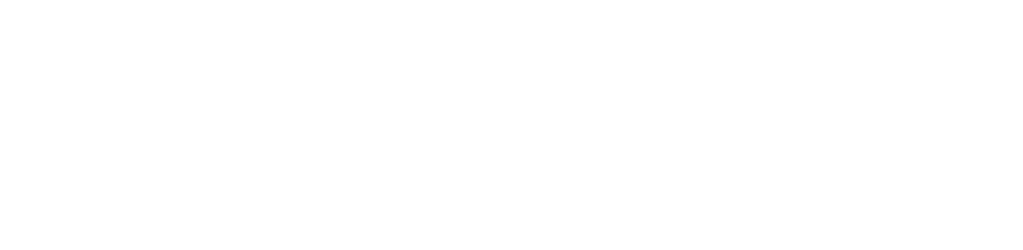
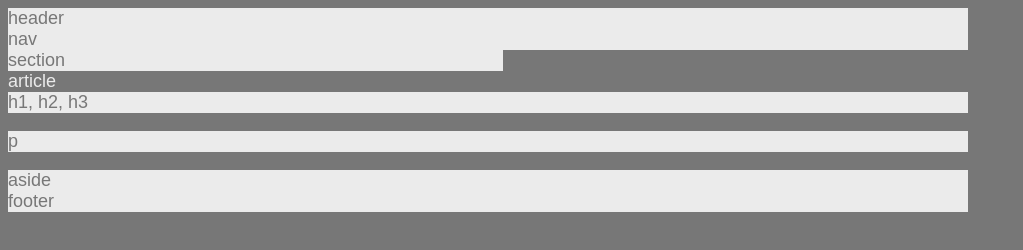
Before and after one commit to marinadelkovamoro/HW-Wireframe, a plain HTML site: page index.html in a window 1280 px wide. Shown: the whole page, without its empty margins (0-1023 px from the left). Drawn offline with Linux system fonts and the light colour scheme.

Commit message:
made changes in the file

```diff
--- a/index.html
+++ b/index.html
@@ -5,8 +5,30 @@
     <meta name="viewport" content="width=device-width, initial-scale=1.0">
     <meta http-equiv="X-UA-Compatible" content="ie=edge">
     <title>Document</title>
+    <link rel="stylesheet" type="text/css" href="style.css">
 </head>
+
 <body>
+
+<header> header  </header>
+
+<div id="nav"> nav  </div>
+
+<div id="section"> section </div>
+    <div id="article"> article </div>
+        <div id="h1">h1, h2, h3</div>
+        <p id="p">p</p>
+
+<div id="aside"> aside </div>
+
+
+
+
+
+<div id="footer"> footer </div>
+
+
+
 
 </body>
 </html>
--- a/style.css
+++ b/style.css
@@ -0,0 +1,25 @@
+body {
+    font-family: Arial, "Helvetica Neue", Helvetica, sans-serif;
+    color: #777;
+    background: #777;
+    width: 960px;
+    font-size: 18px;
+}
+
+Header, #nav, #section, #aside, #footer {
+    background: #ebebeb;
+}
+
+#article {
+    color: #ebebeb;
+    background: #777
+}
+
+#h1, #p {
+    color: #777;
+    background: #ebebeb;
+}
+
+#section {
+    width: 495px;
+}
```
Also changed, not shown: 1 other file.
